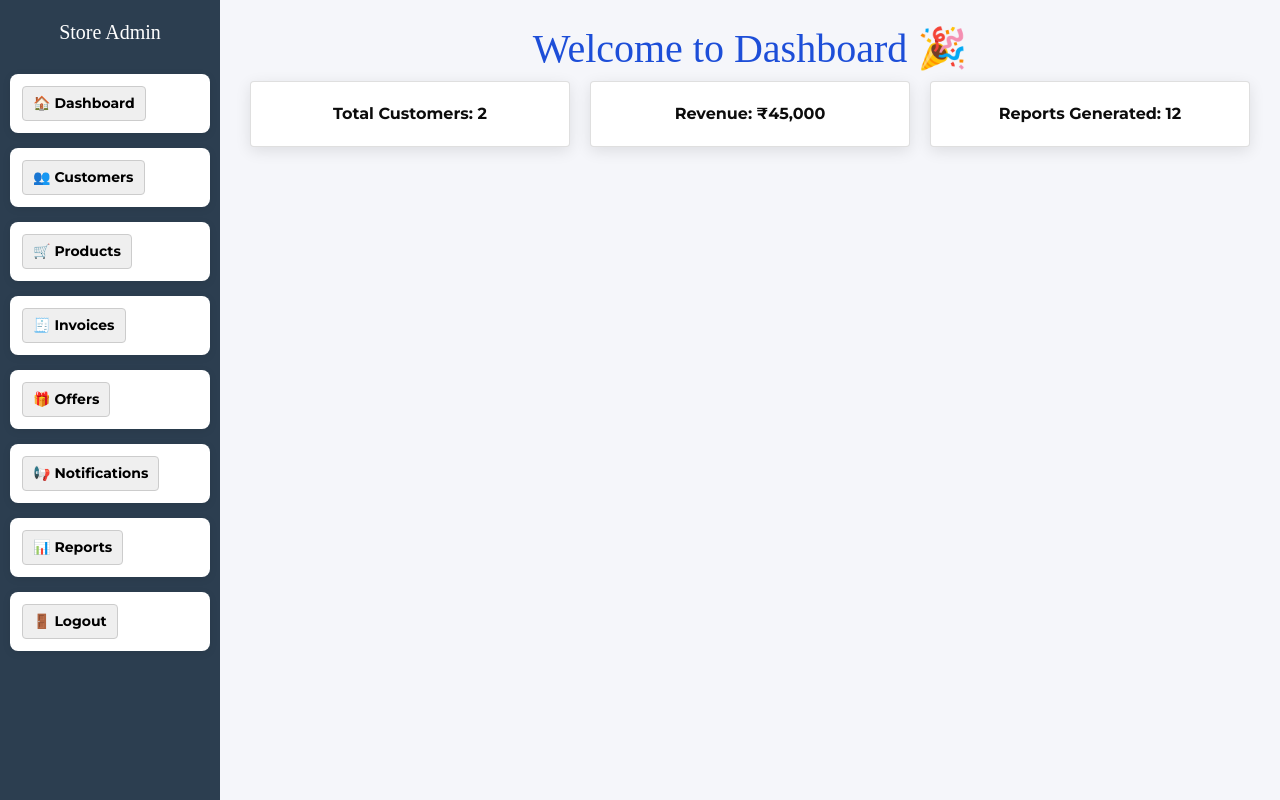
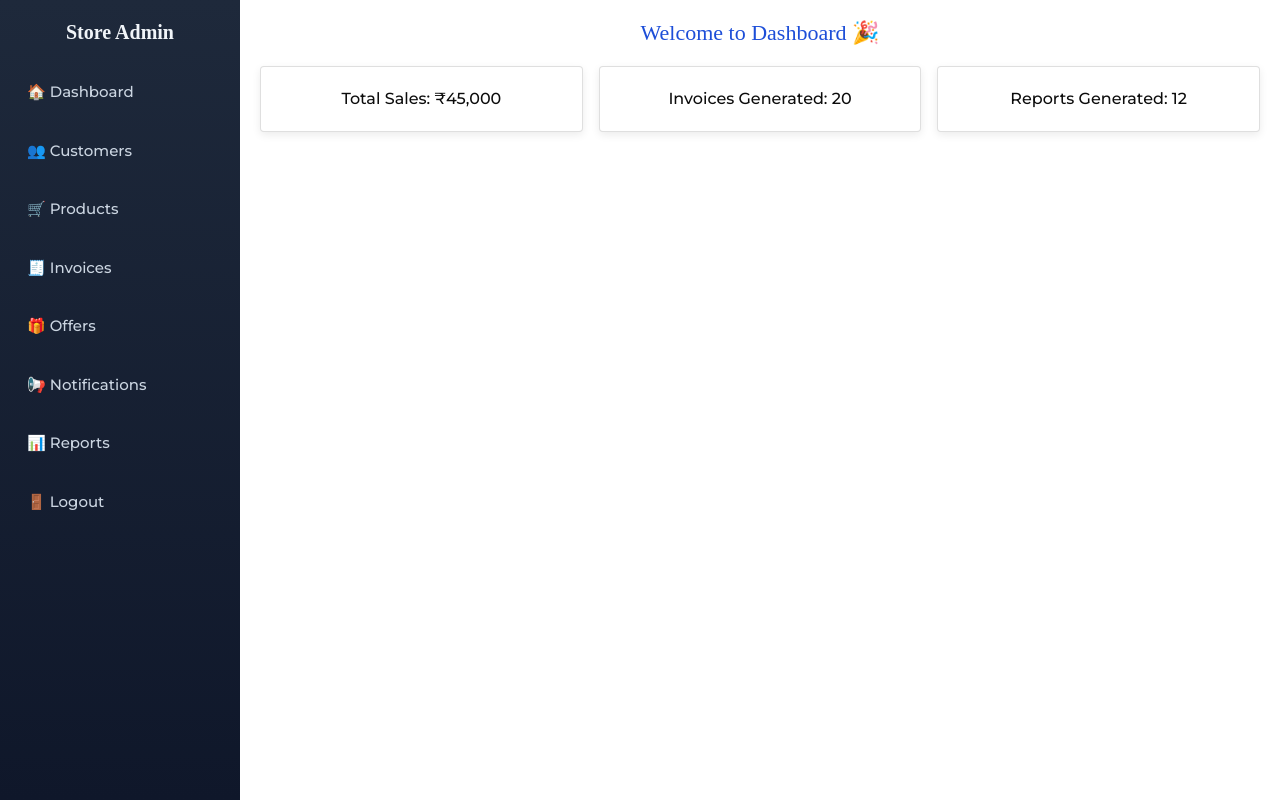
Before and after one commit to aditya9612/store_management-app, a React (Vite) app in the folder frontend/: page /dashboard in a window 1280 px wide. Built offline with nearby package versions, Linux system fonts and the light colour scheme; sample sign-in values are in the browser's storage.

Commit message:
first level frontend code: update dashboard

```diff
--- a/frontend/src/assets/css/dashboard.css
+++ b/frontend/src/assets/css/dashboard.css
@@ -1,246 +1,157 @@
-/* ==========================
+/* ================================
    Global Styles
-========================== */
-body {
+================================ */
+* {
   margin: 0;
-  font-family: "Segoe UI", Tahoma, Geneva, Verdana, sans-serif;
-  background: #f5f6fa;
-  color: #333;
+  padding: 0;
+  box-sizing: border-box;
 }
 
-h1, h2 {
-  margin-bottom: 15px;
+body {
+  font-family: "Segoe UI", Tahoma, Geneva, Verdana, sans-serif;
+  background: #f8fafc;
+  color: #1e293b;
 }
 
-button {
-  border: none;
-  padding: 10px 15px;
-  border-radius: 6px;
-  cursor: pointer;
-  font-weight: bold;
-  transition: all 0.3s ease;
+/* ================================
+   Dashboard Layout
+================================ */
+.dashboard-wrapper {
+  display: flex;
+  min-height: 100vh;
 }
 
-input, textarea {
-  width: 100%;
-  padding: 10px;
-  margin: 8px 0;
-  border: 1px solid #ddd;
-  border-radius: 6px;
-  outline: none;
-  transition: all 0.3s ease;
-}
-
-input:focus, textarea:focus {
-  border-color: #4a90e2;
-  box-shadow: 0 0 6px rgba(74, 144, 226, 0.3);
-}
-
-/* ==========================
-   Login / Auth Page
-========================== */
-.auth-container, .login-container {
-  display: flex;
-  justify-content: center;
-  align-items: center;
-  min-height: 100vh;
-  padding: 20px;
-  background: linear-gradient(135deg, #4a90e2, #50c9c3);
-}
-
-.form-box, .login-form {
-  background: #fff;
-  padding: 25px 30px;
-  border-radius: 12px;
-  width: 100%;
-  max-width: 400px;
-  box-shadow: 0 6px 20px rgba(0,0,0,0.15);
-  text-align: center;
-  animation: fadeIn 0.8s ease;
-}
-
-.form-box h2, .login-form h2 {
-  margin-bottom: 20px;
-  color: #333;
-}
-
-/* Button Colors */
-.blue { background: #4a90e2; color: #fff; }
-.green { background: #27ae60; color: #fff; }
-.orange { background: #f39c12; color: #fff; }
-.red { background: #e74c3c; color: #fff; }
-.purple { background: #9b59b6; color: #fff; }
-
-button:hover {
-  opacity: 0.9;
-  transform: translateY(-2px);
-}
-
-.toggle-text {
-  margin-top: 12px;
-  color: #007bff;
-  cursor: pointer;
-  font-size: 14px;
-}
-.toggle-text:hover {
-  text-decoration: underline;
-}
-
-/* ==========================
-   Dashboard Layout
-========================== */
-.dashboard-wrapper {
-  display: flex;
-  flex-direction: row;
-  min-height: 100vh;
-  overflow: hidden;
-}
-
-/* Sidebar */
+/* ================================
+   Sidebar
+================================ */
 .sidebar {
-  width: 220px;
-  background: #2c3e50;
+  width: 240px;
+  background: linear-gradient(180deg, #1e293b, #0f172a);
   color: #fff;
-  padding: 20px 10px;
+  padding: 20px 15px;
   display: flex;
   flex-direction: column;
-  transition: width 0.3s ease;
+  position: fixed;
+  left: 0;
+  top: 0;
+  bottom: 0;
 }
 
 .sidebar h2 {
   text-align: center;
-  margin-bottom: 30px;
+  margin-bottom: 25px;
   font-size: 20px;
+  font-weight: bold;
+  color: #f1f5f9;
 }
 
 .sidebar ul {
   list-style: none;
-  padding: 0;
-  margin: 0;
-  flex-grow: 1;
 }
 
-.sidebar ul li {
-  margin-bottom: 15px;
+.sidebar li {
+  margin-bottom: 12px;
 }
 
-.sidebar ul li a {
-  display: block;
-  padding: 10px 15px;
+.sidebar button {
+  width: 100%;
+  padding: 12px;
+  background: transparent;
+  border: none;
+  color: #cbd5e1;
+  text-align: left;
+  font-size: 15px;
+  font-weight: 500;
   border-radius: 8px;
-  text-decoration: none;
-  color: #ecf0f1;
-  transition: all 0.3s ease;
-  font-size: 15px;
+  cursor: pointer;
+  transition: all 0.2s ease;
+  display: flex;
+  align-items: center;
+  gap: 10px;
 }
 
-.sidebar ul li a:hover {
-  background: #34495e;
-  transform: translateX(5px);
+.sidebar button:hover {
+  background: #334155;
+  color: #fff;
 }
 
-/* Logout at bottom */
-.sidebar ul li:last-child {
-  margin-top: auto;
+.sidebar button.active {
+  background: #2563eb;
+  color: #fff;
 }
 
-/* Main Content */
+/* ================================
+   Main Content
+================================ */
 .main-content {
   flex: 1;
-  padding: 25px 30px;
-  overflow-y: auto;
-  background: #f5f6fa;
-  animation: fadeIn 0.6s ease;
+  margin-left: 240px; /* Always leave space for sidebar */
+  padding: 20px;
 }
 
-/* ==========================
-   Dashboard Cards
-========================== */
+.main-content h1 {
+  font-size: 22px;
+  margin-bottom: 20px;
+}
+
+/* ================================
+   Dashboard Cards & Grid
+================================ */
 .grid-3 {
   display: grid;
   grid-template-columns: repeat(auto-fit, minmax(220px, 1fr));
-  gap: 20px;
-  margin-bottom: 20px;
+  gap: 16px;
 }
 
 .card {
   background: #fff;
+  border-radius: 10px;
   padding: 20px;
-  border-radius: 12px;
-  box-shadow: 0 4px 15px rgba(0,0,0,0.1);
   text-align: center;
-  font-weight: bold;
-  animation: slideUp 0.7s ease;
+  box-shadow: 0 3px 8px rgba(0, 0, 0, 0.08);
+  font-weight: 500;
 }
 
-/* ==========================
-   Forms / Offers / Customers
-========================== */
-form {
-  background: #fff;
-  padding: 20px;
-  border-radius: 12px;
-  box-shadow: 0 3px 12px rgba(0,0,0,0.1);
-  margin-bottom: 20px;
+/* ================================
+   Responsive
+================================ */
+@media (max-width: 768px) {
+  .sidebar {
+    width: 180px; /* Shrink sidebar on small screens */
+    padding: 15px 10px;
   }
 
-ul {
-  list-style: none;
-  padding: 0;
+  .main-content {
+    margin-left: 180px; /* Adjust content accordingly */
+    padding: 15px;
   }
 
-ul li {
-  background: #fff;
-  margin-bottom: 10px;
-  padding: 12px;
-  border-radius: 8px;
-  box-shadow: 0 2px 8px rgba(0,0,0,0.08);
-  transition: all 0.3s ease;
+  .sidebar h2 {
+    font-size: 18px;
   }
 
-ul li:hover {
-  transform: translateX(5px);
-  background: #f0f8ff;
+  .sidebar button {
+    font-size: 14px;
+    padding: 10px;
+  }
 }
 
-.active-offer {
-  border-left: 5px solid #27ae60;
+@media (max-width: 480px) {
+  .sidebar {
+    width: 150px;
   }
 
-/* ==========================
-   Animations
-========================== */
-@keyframes fadeIn {
-  from { opacity: 0; transform: translateY(20px); }
-  to { opacity: 1; transform: translateY(0); }
+  .main-content {
+    margin-left: 150px;
+    padding: 12px;
   }
 
-@keyframes slideUp {
-  from { opacity: 0; transform: translateY(30px); }
-  to { opacity: 1; transform: translateY(0); }
+  .sidebar h2 {
+    font-size: 16px;
   }
 
-/* ==========================
-   Responsive Adjustments
-========================== */
-@media (max-width: 768px) {
-  .dashboard-wrapper {
-    flex-direction: column;
-  }
-  .sidebar {
-    width: 100%;
-    flex-direction: row;
-    overflow-x: auto;
-  }
-  .sidebar ul {
-    display: flex;
-    flex-direction: row;
-  }
-  .sidebar ul li {
-    margin-bottom: 0;
-    margin-right: 10px;
-  }
-  .main-content {
-    padding: 20px 15px;
+  .sidebar button {
+    font-size: 13px;
+    padding: 8px;
   }
 }
--- /dev/null
+++ b/frontend/src/pages/dashboard/Customers.jsx
@@ -0,0 +1,55 @@
+import React, { useState, useEffect } from "react";
+import "@assets/css/dashboard.css";
+
+export default function Customers() {
+  const [customers, setCustomers] = useState(() => {
+    // ✅ Load from localStorage
+    return JSON.parse(localStorage.getItem("customers")) || [];
+  });
+
+  // ✅ Save to localStorage whenever customers change
+  useEffect(() => {
+    localStorage.setItem("customers", JSON.stringify(customers));
+  }, [customers]);
+
+  const handleAddCustomer = (e) => {
+    e.preventDefault();
+    const name = e.target.name.value;
+    const email = e.target.email.value;
+    const phone = e.target.phone.value;
+    const address = e.target.address.value;
+
+    if (name && email && phone) {
+      setCustomers([...customers, { name, email, phone, address }]);
+      e.target.reset();
+    }
+  };
+
+  return (
+    <div>
+      <h1>Customer Management 👥</h1>
+
+      <form onSubmit={handleAddCustomer} className="form-card">
+        <input type="text" name="name" placeholder="Customer Name" required />
+        <input type="email" name="email" placeholder="Customer Email" required />
+        <input
+          type="tel"
+          name="phone"
+          placeholder="Customer Phone"
+          pattern="[0-9]{10}"
+          required
+        />
+        <input type="text" name="address" placeholder="Customer Address" />
+        <button className="blue">Add Customer</button>
+      </form>
+
+      <ul className="list-card">
+        {customers.map((c, idx) => (
+          <li key={idx}>
+            <strong>{c.name}</strong> — {c.email} — {c.phone} — {c.address}
+          </li>
+        ))}
+      </ul>
+    </div>
+  );
+}
--- a/frontend/src/pages/dashboard/DashBoard.jsx
+++ b/frontend/src/pages/dashboard/DashBoard.jsx
@@ -4,28 +4,15 @@
 import InvoicesSection from "@dashboard/InvoicesSection";
 import Notifications from "@dashboard/Notifications";
 import OffersAdmin from "@dashboard/OffersAdmin";
+import Customers from "@dashboard/Customers"; // ✅ New import
 
 function DashboardApp() {
   const [activePage, setActivePage] = useState("dashboard");
   const [offers, setOffers] = useState([]);
-  const [customers, setCustomers] = useState([
-    {
-      name: "John Doe",
-      email: "john@example.com",
-      phone: "9876543210",
-      address: "New York",
-    },
-    {
-      name: "Jane Smith",
-      email: "jane@example.com",
-      phone: "9876501234",
-      address: "California",
-    },
-  ]);
 
   const navigate = useNavigate();
 
-  // ✅ Protect Dashboard (only for logged-in owner)
+  // ✅ Protect Dashboard
   useEffect(() => {
     const isLoggedIn = localStorage.getItem("isOwnerLoggedIn");
     if (!isLoggedIn) {
@@ -33,10 +20,10 @@
     }
   }, [navigate]);
 
-  // ✅ Logout handler
+  // ✅ Logout
   const handleLogout = () => {
     localStorage.removeItem("isOwnerLoggedIn");
-    localStorage.removeItem("shopOwner"); // optional: clear stored details
+    localStorage.removeItem("shopOwner");
     alert("You have been logged out!");
     navigate("/owner-login");
   };
@@ -80,57 +67,18 @@
           <div>
             <h1>Welcome to Dashboard 🎉</h1>
             <div className="grid-3">
-              <div className="card">Total Customers: {customers.length}</div>
-              <div className="card">Revenue: ₹45,000</div>
+              <div className="card">Total Sales: ₹45,000</div>
+              <div className="card">Invoices Generated: 20</div>
               <div className="card">Reports Generated: 12</div>
             </div>
           </div>
         )}
 
-        {activePage === "customers" && (
-          <div>
-            <h1>Customer Management 👥</h1>
-            <form
-              onSubmit={(e) => {
-                e.preventDefault();
-                const name = e.target.name.value;
-                const email = e.target.email.value;
-                const phone = e.target.phone.value;
-                const address = e.target.address.value;
-
-                if (name && email && phone) {
-                  setCustomers([...customers, { name, email, phone, address }]);
-                  e.target.reset();
-                }
-              }}
-            >
-              <input type="text" name="name" placeholder="Customer Name" required />
-              <input type="email" name="email" placeholder="Customer Email" required />
-              <input
-                type="tel"
-                name="phone"
-                placeholder="Customer Phone"
-                pattern="[0-9]{10}"
-                required
-              />
-              <input type="text" name="address" placeholder="Customer Address" />
-              <button className="blue">Add Customer</button>
-            </form>
-
-            <ul>
-              {customers.map((c, idx) => (
-                <li key={idx}>
-                  {c.name} - {c.email} - {c.phone} - {c.address}
-                </li>
-              ))}
-            </ul>
-          </div>
-        )}
-
+        {activePage === "customers" && <Customers />}
         {activePage === "products" && (
           <div>
             <h1>Product Management 🛒</h1>
-            <form onSubmit={(e) => e.preventDefault()}>
+            <form onSubmit={(e) => e.preventDefault()} className="form-card">
               <input type="text" name="name" placeholder="Product Name" required />
               <textarea name="description" placeholder="Product Description" required />
               <input type="number" name="price" placeholder="Price (₹)" required />
```
Lines whose indentation alone changed are shown as unchanged.
